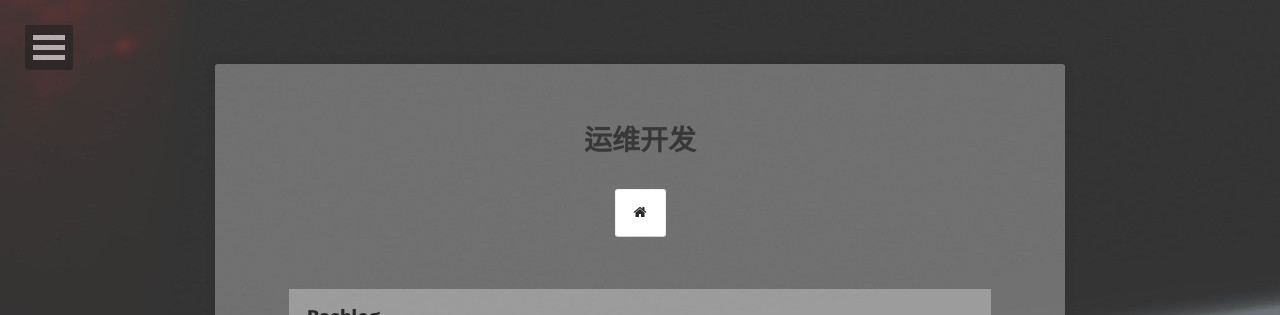
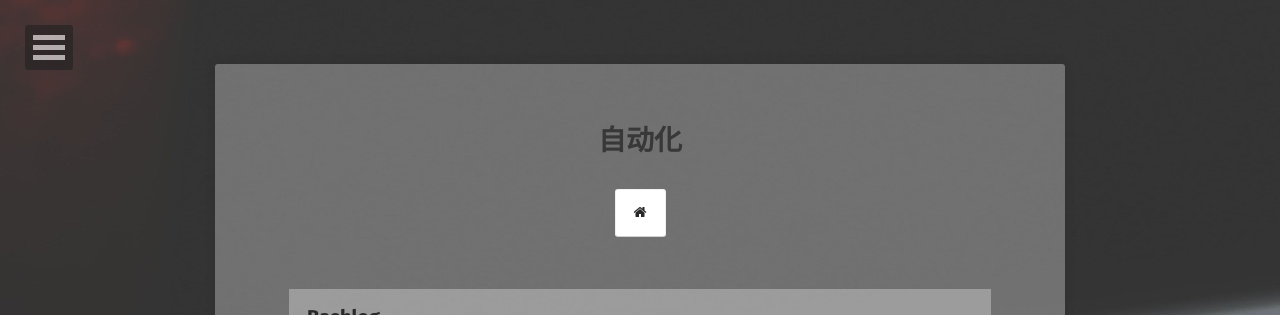
Before and after one commit to A17513081909/csz.github.io, a Jekyll site: the page built from projects/index.md, in a window 1280 px wide. Shown: the top 315 px of the page. Built offline with Jekyll 4.4.1, drawn with Linux system fonts in a browser that asks for light colours; some web fonts are replaced.

Commit message:
Update index.md

```diff
--- a/projects/index.md
+++ b/projects/index.md
@@ -1,6 +1,6 @@
 ---
 layout: project
-title: '运维开发'
+title: '自动化'
 excerpt: "A List of Projects"
 comments: false
 ---
```
